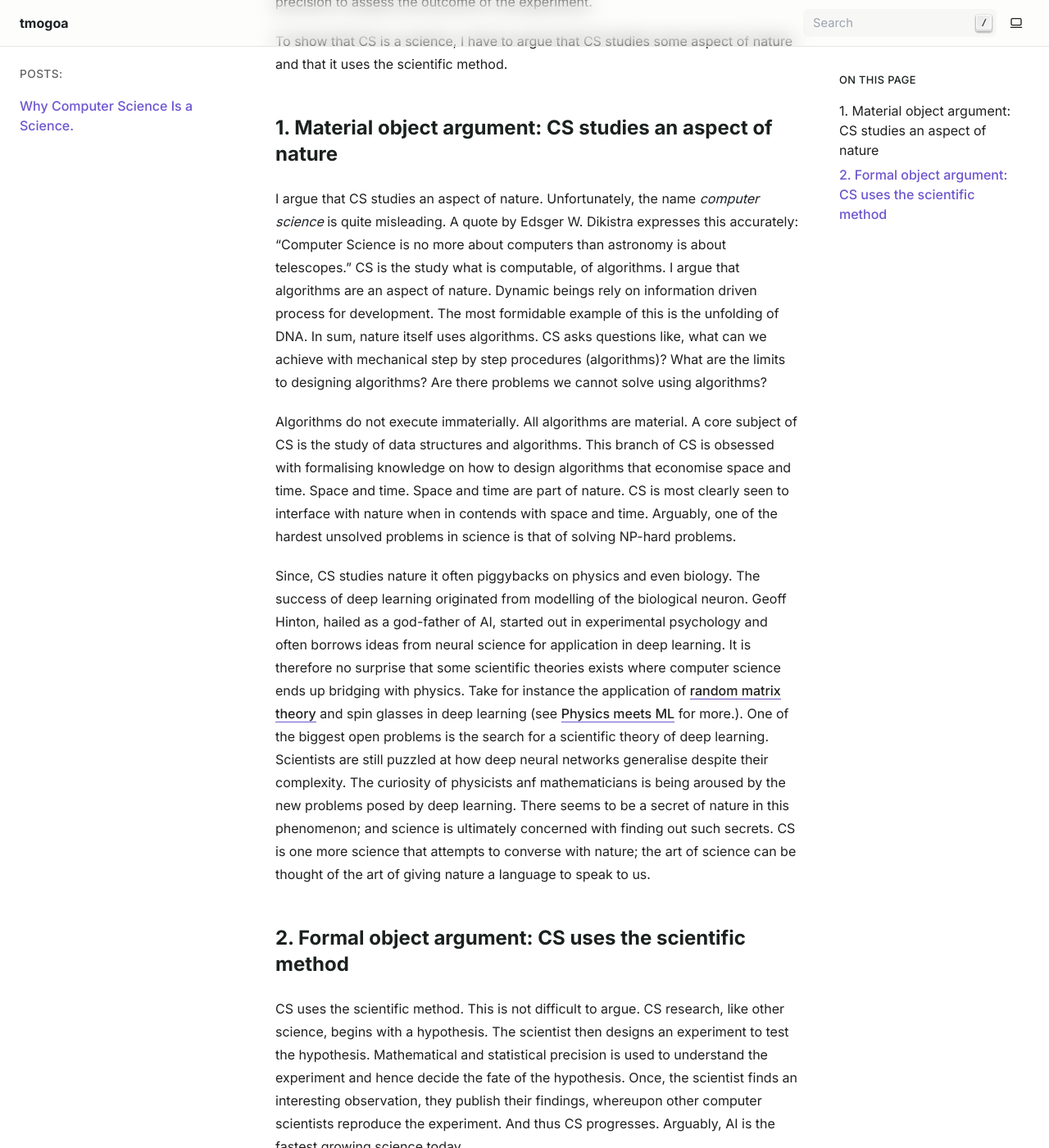
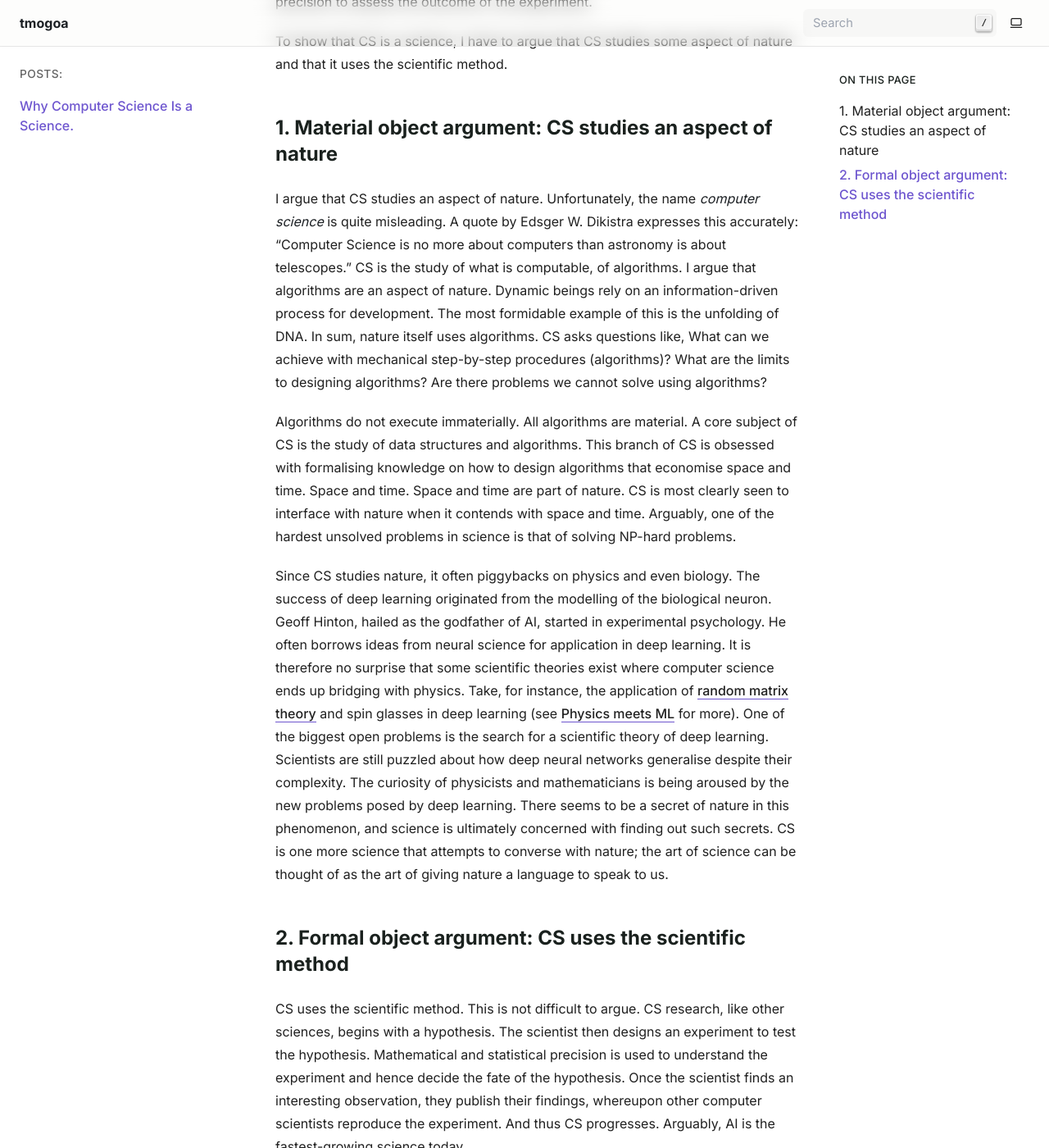
Before and after one commit to tmogoa/tmogoa.github.io, a Sphinx documentation site: the page built from source/posts/2026/yes-computer-science-is-a-science/index.rst, in a window 1280 px wide and 1400 px high, scrolled down 1185 px. Shown: the whole window at 82% size. Built offline with Sphinx 7.4.7, drawn with Linux system fonts in a browser that asks for light colours; some of the changed text lies outside the part shown.

Commit message:
fix(grammar): correct grammar

```diff
--- a/source/posts/2026/yes-computer-science-is-a-science/index.rst
+++ b/source/posts/2026/yes-computer-science-is-a-science/index.rst
@@ -34,12 +34,12 @@ To show that CS is a science, I have to argue that CS studies some aspect of nat
 I argue that CS studies an aspect of nature.
 Unfortunately, the name *computer science* is quite misleading.
 A quote by Edsger W. Dikistra expresses this accurately: "Computer Science is no more about computers than astronomy is about telescopes."
-CS is the study what is computable, of algorithms.
+CS is the study of what is computable, of algorithms.
 I argue that algorithms are an aspect of nature.
-Dynamic beings rely on information driven process for development.
+Dynamic beings rely on an information-driven process for development.
 The most formidable example of this is the unfolding of DNA.
 In sum, nature itself uses algorithms.
-CS asks questions like, what can we achieve with mechanical step by step procedures (algorithms)?
+CS asks questions like, What can we achieve with mechanical step-by-step procedures (algorithms)?
 What are the limits to designing algorithms?
 Are there problems we cannot solve using algorithms?
 
@@ -48,24 +48,25 @@ A core subject of CS is the study of data structures and algorithms.
 This branch of CS is obsessed with formalising knowledge on how to design algorithms that economise space and time.
 Space and time.
 Space and time are part of nature.
-CS is most clearly seen to interface with nature when in contends with space and time.
+CS is most clearly seen to interface with nature when it contends with space and time.
 Arguably, one of the hardest unsolved problems in science is that of solving NP-hard problems.
 
-Since, CS studies nature it often piggybacks on physics and even biology.
-The success of deep learning originated from modelling of the biological neuron.
-Geoff Hinton, hailed as a god-father of AI, started out in experimental psychology and often borrows ideas from neural science for application in deep learning.
-It is therefore no surprise that some scientific theories exists where computer science ends up bridging with physics. Take for instance the application of `random matrix theory <https://www.jmlr.org/papers/v22/20-410.html>`__ and spin glasses in deep learning (see `Physics meets ML <http://physicsmeetsml.org/>`__ for more.).
+Since CS studies nature, it often piggybacks on physics and even biology.
+The success of deep learning originated from the modelling of the biological neuron.
+Geoff Hinton, hailed as the godfather of AI, started in experimental psychology.
+He often borrows ideas from neural science for application in deep learning.
+It is therefore no surprise that some scientific theories exist where computer science ends up bridging with physics. Take, for instance, the application of `random matrix theory <https://www.jmlr.org/papers/v22/20-410.html>`__ and spin glasses in deep learning (see `Physics meets ML <http://physicsmeetsml.org/>`__ for more).
 One of the biggest open problems is the search for a scientific theory of deep learning.
-Scientists are still puzzled at how deep neural networks generalise despite their complexity.
-The curiosity of physicists anf mathematicians is being aroused by the new problems posed by deep learning.
-There seems to be a secret of nature in this phenomenon; and science is ultimately concerned with finding out such secrets.
-CS is one more science that attempts to converse with nature; the art of science can be thought of the art of giving nature a language to speak to us.
+Scientists are still puzzled about how deep neural networks generalise despite their complexity.
+The curiosity of physicists and mathematicians is being aroused by the new problems posed by deep learning.
+There seems to be a secret of nature in this phenomenon, and science is ultimately concerned with finding out such secrets.
+CS is one more science that attempts to converse with nature; the art of science can be thought of as the art of giving nature a language to speak to us.
 
 2. Formal object argument: CS uses the scientific method
 --------------------------------------------------------
-CS uses the scientific method. This is not difficult to argue. CS research, like other science, begins with a hypothesis.
+CS uses the scientific method. This is not difficult to argue. CS research, like other sciences, begins with a hypothesis.
 The scientist then designs an experiment to test the hypothesis.
 Mathematical and statistical precision is used to understand the experiment and hence decide the fate of the hypothesis.
-Once, the scientist finds an interesting observation, they publish their findings, whereupon other computer scientists reproduce the experiment.
+Once the scientist finds an interesting observation, they publish their findings, whereupon other computer scientists reproduce the experiment.
 And thus CS progresses.
-Arguably, AI is the fastest growing science today.
+Arguably, AI is the fastest-growing science today.
```
Also changed, not shown: other parts of source/posts/2026/yes-computer-science-is-a-science/index.rst (+8 -8 lines).
